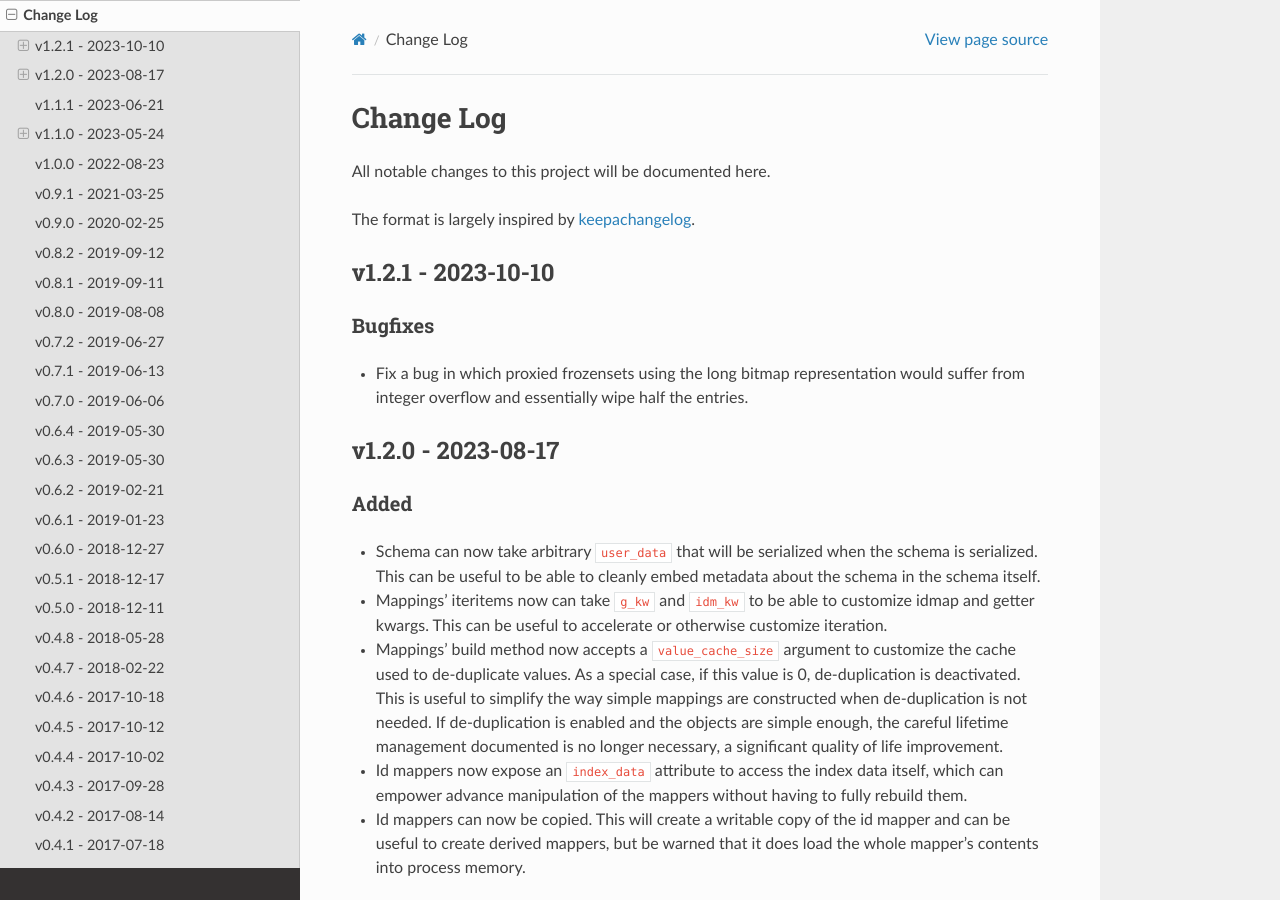
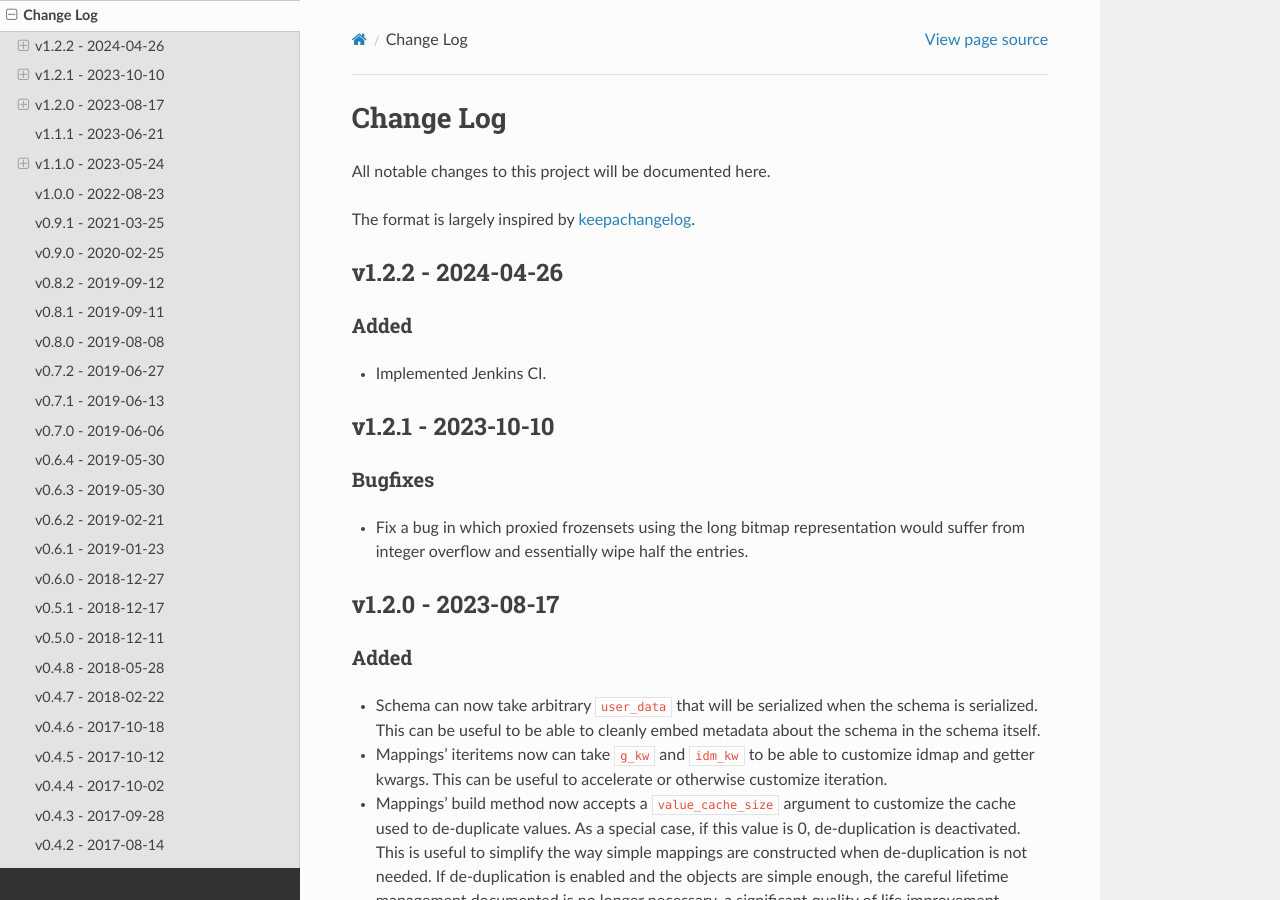
Before and after one commit to jampp/sharedbuffers, a Sphinx documentation site: the page built from doc/source/CHANGELOG.rst, in a window 1280 px wide and 900 px high. Built offline with Sphinx 7.4.7 and the Read the Docs theme 2.0.0, drawn with Linux system fonts in a browser that asks for light colours.

Commit message:
PLAT-228: updated changelog

```diff
--- a/doc/source/CHANGELOG.rst
+++ b/doc/source/CHANGELOG.rst
@@ -4,6 +4,14 @@ Change Log
 All notable changes to this project will be documented here.
 
 The format is largely inspired by keepachangelog_.
+
+v1.2.2 - 2024-04-26
+===================
+
+Added
+~~~~~~~~
+
+- Implemented Jenkins CI.
 
 v1.2.1 - 2023-10-10
 ===================
```
